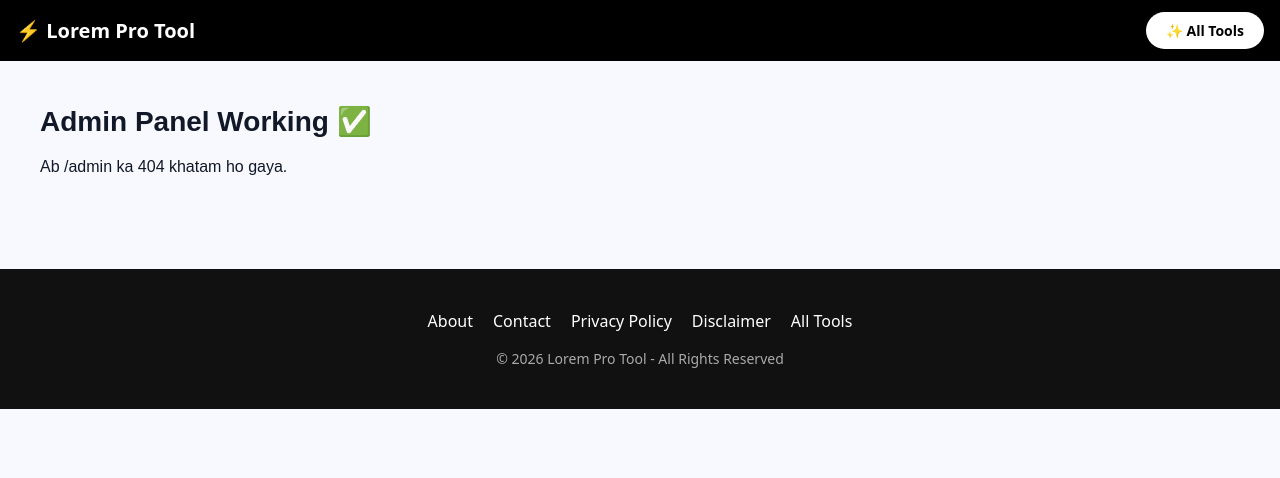
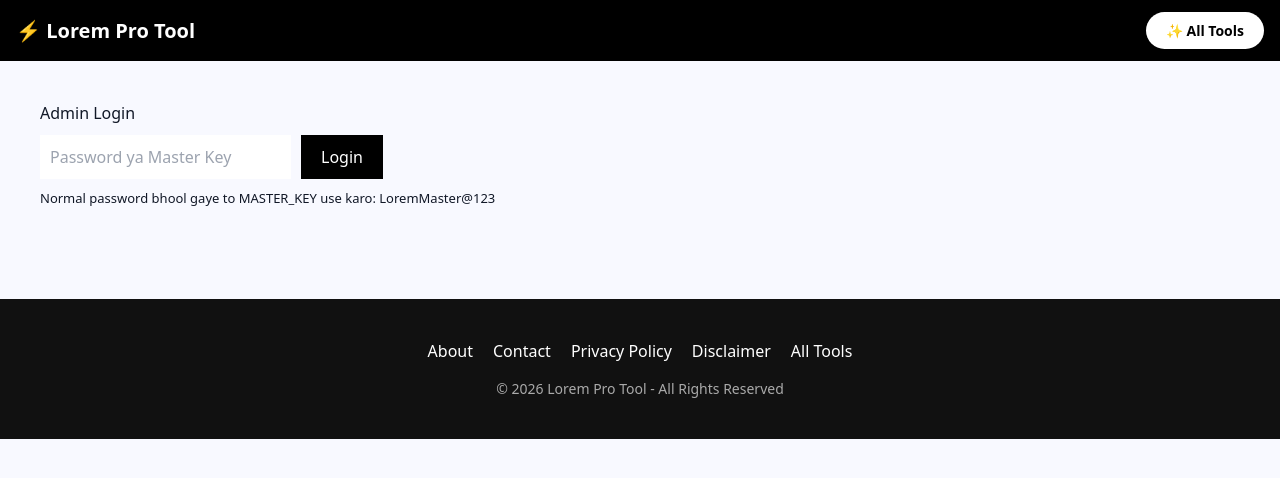
Before and after one commit to Ravs10/lorem-pro-tool, a Next.js app: page /admin in a window 1280 px wide. Before the commit this address had no page. Shown: the top 478 px of the page. Built offline with nearby package versions, Linux system fonts and the light colour scheme; no server answers.

Commit message:
Implement admin login and blog publishing features

```diff
--- a/app/admin/page.tsx
+++ b/app/admin/page.tsx
@@ -1,8 +1,68 @@
+"use client";
+import { useState, useEffect } from "react";
+import { createClient } from "@supabase/supabase-js";
+
+const supabase = createClient(
+  process.env.NEXT_PUBLIC_SUPABASE_URL!,
+  process.env.NEXT_PUBLIC_SUPABASE_ANON_KEY!
+);
+
+// === YE AAPKI MASTER KEY HAI - ISE DAIRY ME LIKH LO ===
+const MASTER_KEY = "LoremMaster@123";
+// Isko aap badal sakte ho
+
 export default function AdminPage() {
+  const [isLoggedIn, setIsLoggedIn] = useState(false);
+  const [pass, setPass] = useState("");
+  const [title, setTitle] = useState("");
+  const [content, setContent] = useState("");
+
+  useEffect(() => {
+    if (localStorage.getItem("lorem_admin") === "true") setIsLoggedIn(true);
+  }, []);
+
+  const handleLogin = () => {
+    const savedPass = localStorage.getItem("lorem_pass") || "admin123";
+    if (pass === savedPass || pass === MASTER_KEY) {
+      localStorage.setItem("lorem_admin", "true");
+      setIsLoggedIn(true);
+      if(pass === MASTER_KEY) alert("Master Key se login hua! Ab Password Change kar lo.");
+    } else {
+      alert("Galat password!");
+    }
+  };
+
+  const handlePublish = async () => {
+    if (!title || !content) return alert("Title / Content likho");
+    const { error } = await supabase.from("blogs").insert([{ title, content, slug: title.toLowerCase().replace(/ /g, "-") }]);
+    if (error) alert(error.message);
+    else {
+      alert("Live ho gaya! Ab turant site pe dikhega.");
+      setTitle(""); setContent("");
+    }
+  };
+
+  if (!isLoggedIn) {
+    return (
+      <div style={{padding:'40px'}}><h1>Admin Login</h1>
+        <input type="password" placeholder="Password ya Master Key" value={pass} onChange={e=>setPass(e.target.value)} style={{padding:'10px', marginTop:'10px'}}/>
+        <button onClick={handleLogin} style={{padding:'10px 20px', marginLeft:'10px', background:'black', color:'white'}}>Login</button>
+        <p style={{marginTop:'10px', fontSize:'13px'}}>Normal password bhool gaye to MASTER_KEY use karo: {MASTER_KEY}</p>
+      </div>
+    );
+  }
+
   return (
-    <div style={{padding:'40px', fontFamily:'sans-serif'}}>
-      <h1 style={{fontSize:'28px', fontWeight:'bold'}}>Admin Panel Working ✅</h1>
-      <p style={{marginTop:'12px'}}>Ab /admin ka 404 khatam ho gaya.</p>
+    <div style={{padding:'20px', maxWidth:'600px', margin:'auto'}}>
+      <h1>Publish Blog Post (Turant Live)</h1>
+      <input placeholder="Title" value={title} onChange={e=>setTitle(e.target.value)} style={{width:'100%', padding:'10px', marginTop:'15px'}}/>
+      <textarea placeholder="Content" value={content} onChange={e=>setContent(e.target.value)} style={{width:'100%', padding:'10px', height:'200px', marginTop:'10px'}}/>
+      <button onClick={handlePublish} style={{padding:'12px', background:'black', color:'white', width:'100%', marginTop:'10px'}}>Publish Blog Post</button>
+
+      <hr style={{margin:'20px 0'}}/>
+      <h3>Password Change Karo</h3>
+      <button onClick={()=>{ const n=prompt("Naya password daalo"); if(n){localStorage.setItem("lorem_pass", n); alert("Password change ho gaya!");}}} style={{padding:'8px'}}>Password Change</button>
+      <button onClick={()=>{localStorage.removeItem("lorem_admin"); location.reload();}} style={{padding:'8px', marginLeft:'10px'}}>Logout</button>
     </div>
-  )
+  );
 }
```
